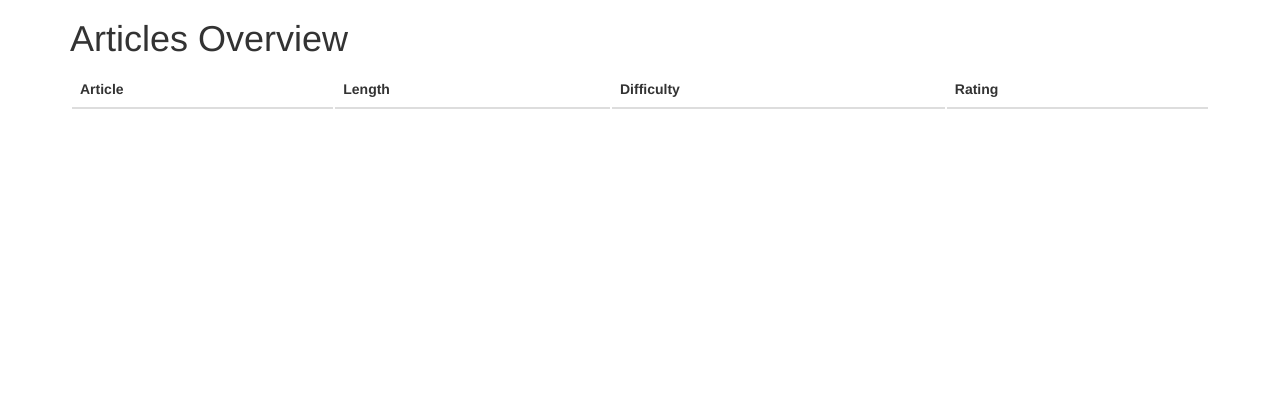
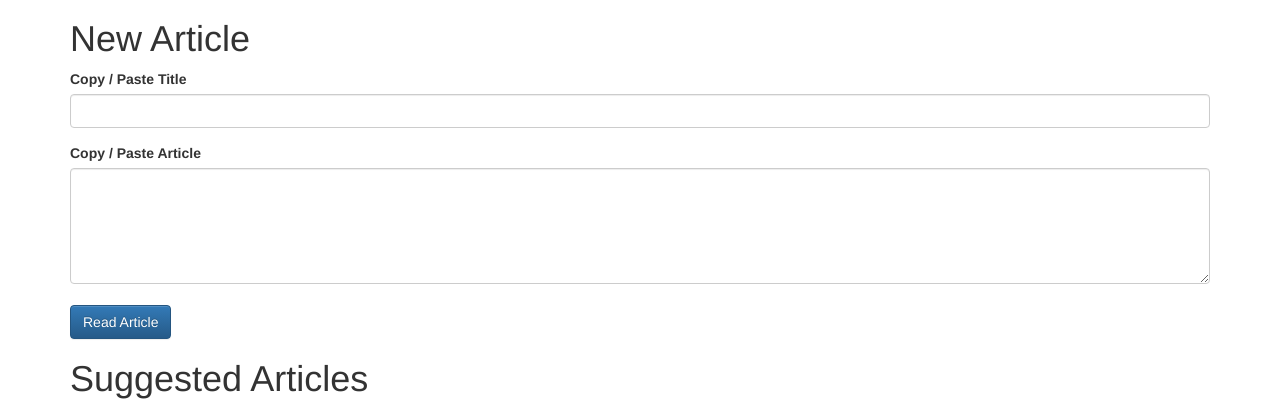
Before and after one commit to mtyadev/chinese_article_recommendation_engine, a Flask app: page / in a window 1280 px wide. Shown: the part 98-506 px from the top of the page. Run offline with Flask 2, Linux system fonts and the light colour scheme; lists and menus that the app fills with data are empty; some libraries are stand-ins or nearby versions.

Commit message:
Added possibility to copy paste articles on the fly. General local and remote article treatment to be refactored in separate ticket.

```diff
--- a/app/templates/index.html
+++ b/app/templates/index.html
@@ -7,7 +7,24 @@
     </style>
 {% endblock %}
 {% block body %}
-    <h1>Articles Overview</h1>
+    <h1>New Article</h1>
+      <form action="/article" method="POST">
+        <div class="form-group">
+          <label for="title">Copy / Paste Title</label>
+          <input class="form-control" type="text" id="title" name="title">
+        </div>
+        <div class="form-group">
+          <label for="article">Copy / Paste Article</label>
+          <textarea class="form-control" id="article" name="article" rows="2"></textarea>
+        </div>
+        <div class="form-group">
+          <input type="hidden" name="website" value="local"}>
+        </div>
+        <button type="submit" class="btn btn-primary" name="send">Read Article</button>
+      </form>
+
+    <h1>Suggested Articles</h1>
+
         <table class="table">
           <thead class="thead-dark">
             <tr>
--- a/app/views.py
+++ b/app/views.py
@@ -8,10 +8,14 @@ from .models import CharactersDictionary, Article, CharactersInArticle, UsersCha
 def index():
     return render_template("index.html", training_articles=training_articles)
 
-@app.route('/article')
+@app.route('/article', methods = ["GET", "POST"])
 def article():
-    # Loading Article
-    article = FocusArticle(request.args.get('article'), request.args.get('website'))
+    if request.method == "POST":
+        # Load a new article
+        article = FocusArticle(request.form.getlist('article')[0], request.form.getlist('website')[0])
+    else:
+        # Loading one of the recommended articles
+        article = FocusArticle(request.args.get('article'), request.args.get('website'))
     return render_template("article.html", article=article.annotated_content, article_id=article.article_id,
                            context_dictionary=article.context_dictionary)
 
```
Also changed, not shown: app/article_searcher.py (+17 -57 lines).
